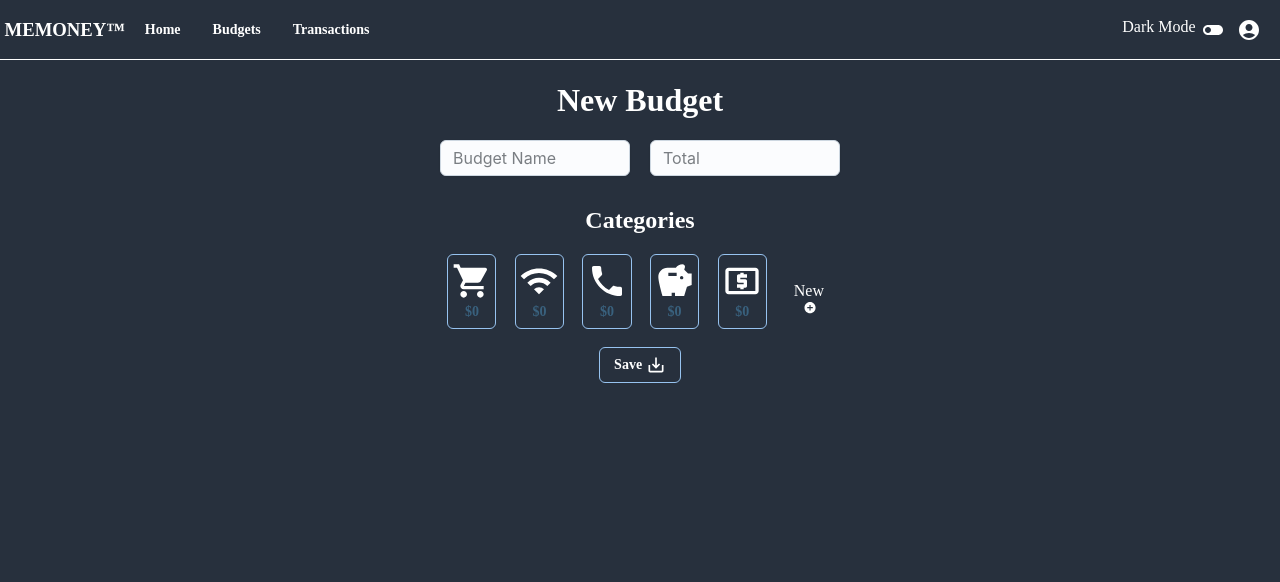
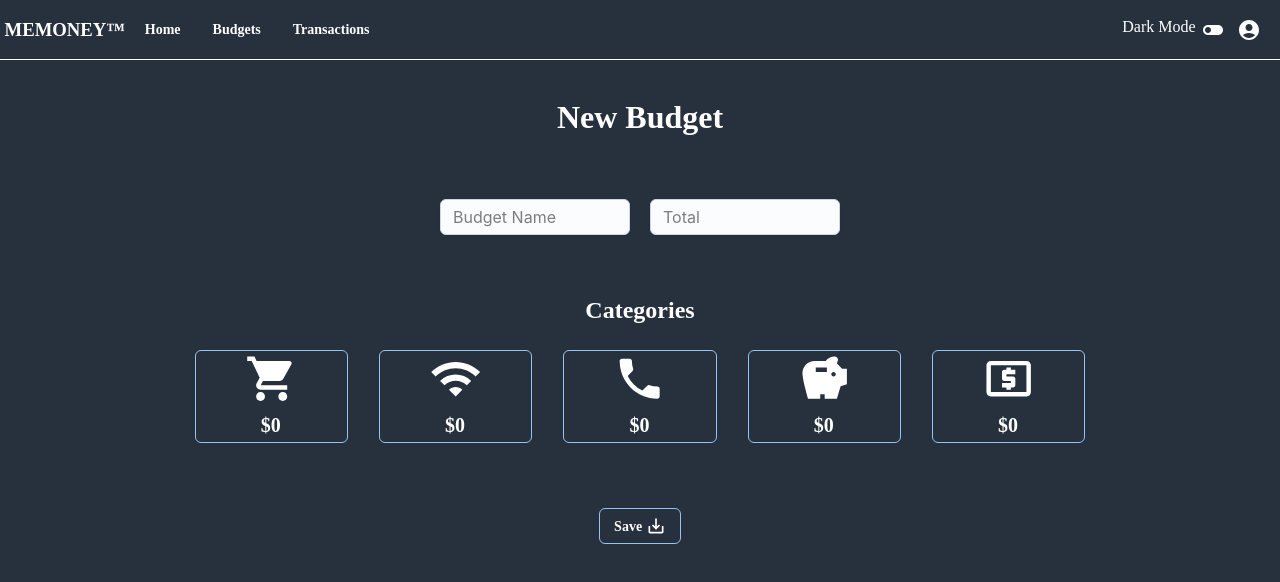
Before and after one commit to apizzulli/memoney-frontend, a React (Create React App) app: page /budgets/create in a window 1280 px wide. Shown: the top 582 px of the page. Built offline with nearby package versions, Linux system fonts and the light colour scheme; sample sign-in values are in the browser's storage.

Commit message:
fixing style on create budget

```diff
--- a/src/Components/Budget/CreateBudget.js
+++ b/src/Components/Budget/CreateBudget.js
@@ -83,15 +83,14 @@ export default function CreateBudget(){
         console.log('hi');
     }
     return(
-        <div className="verticalFlex" style={{width: '100vw'}}>
-            <h1>New Budget</h1>
-            <div className="verticalFlex" style={{width:'60%', height:'60%'}}>
+        <div style={{width: '100vw',height:'100vh', display:'flex', flexDirection:'column', alignItems:'center'}}>
+            <h1 style={{marginTop:'3%'}}>New Budget</h1>
             <div className='horizontalFlex' style={{gap:'5%',height:'15%'}}>
                 <Input id="nameInput" name="budgetName" sx={{width: 200}} placeholder="Budget Name" required></Input>
                 <Input id="totalInput" name="total" sx={{width: 200}} placeholder="Total" required></Input>
             </div>
-                <h2 style={{marginTop:'4%'}}>Categories</h2>
-                <div className='horizontalFlex' style={{columnGap:'3%', height:'100%',width:'80%'}}>
+            <h2 style={{marginBottom:'2%'}}>Categories</h2>
+            <div className='horizontalFlex' style={{columnGap:'3%', height:'15%',width:'80%'}}>
                 {
                     /*/
                         {Object.keys(CATEGORIES).map((name,i)=><MenuItem id="menuItem" onClick={()=>menuClick(CATEGORIES[name])}>
@@ -101,10 +100,8 @@ export default function CreateBudget(){
                         <CatCard allowInput={true} initialAmount={0} key={i} category={category}></CatCard>
                     )
                 }
-                    <span style={{}}>New <AddCircleIcon style={{paddingLeft:'5%',fontSize:'10pt'}}></AddCircleIcon></span>
             </div>
-                <Button onClick={createBudget} variant="outlined" style={{color:'white',fontFamily:'inherit'}} >Save<SaveAltIcon  style={{fontSize:'15pt',marginLeft:'8%',hover:'cursor'}}></SaveAltIcon></Button>
-            </div>
+            <Button onClick={createBudget} variant="outlined" style={{marginTop:'3%',color:'white',fontFamily:'inherit'}} >Save<SaveAltIcon  style={{fontSize:'15pt',marginLeft:'8%',hover:'cursor'}}></SaveAltIcon></Button>
             <h3 style={{visibility: serverFail ? "visible" : "hidden", color:"#f55656", fontWeight:'bolder', fontSize:'xxl', marginTop:'2%'}}>Server error, please try again</h3>
         </div>
     );
--- a/src/Components/Global/CatCard.js
+++ b/src/Components/Global/CatCard.js
@@ -19,19 +19,19 @@ export const pickIcon = (category) => {
     switch(category){
         case "Groceries":
         case "Grocery":
-            icon = <ShoppingCartIcon  style={{color:'white',fontSize:'30pt'}}></ShoppingCartIcon>;
+            icon = <ShoppingCartIcon  style={{color:'white',fontSize:'40pt'}}></ShoppingCartIcon>;
             break;
         case "Internet":
-            icon = <WifiIcon  style={{color:'white',fontSize:'30pt'}}></WifiIcon>;
+            icon = <WifiIcon  style={{color:'white',fontSize:'40pt'}}></WifiIcon>;
             break;
         case "Savings":
-            icon = <SavingsIcon  style={{color:'white',fontSize:'30pt'}}></SavingsIcon>;
+            icon = <SavingsIcon  style={{color:'white',fontSize:'40pt'}}></SavingsIcon>;
             break;
         case "Phone":
-            icon = <LocalPhoneIcon  style={{color:'white',fontSize:'30pt'}}></LocalPhoneIcon>;
+            icon = <LocalPhoneIcon  style={{color:'white',fontSize:'40pt'}}></LocalPhoneIcon>;
             break;
         case "Discretionary":
-            icon = <LocalAtmIcon  style={{color:'white',fontSize:'30pt'}}></LocalAtmIcon>;
+            icon = <LocalAtmIcon  style={{color:'white',fontSize:'40pt'}}></LocalAtmIcon>;
             break;
         default:
             break;
@@ -67,9 +67,9 @@ export default function CatCard({category, initialAmount, allowInput, width, hei
     }
     const inputs = () =>{
         return (
-            <div style={{display:'flex',flexDirection:'row'}}>
-                <input onKeyDown={h} style={{width:'100%',textAlign:'center'}} className="input" id={category+"Input"} type="number" placeholder="Amount"></input>
-                <CheckCircleIcon fontSize="small" onClick={set}></CheckCircleIcon>
+            <div style={{marginTop:'4%',display:'flex',flexDirection:'row', alignItems:'center',justifyContent:'center',justifyItems:'center',alignContent:'center',fontSize:'15pt'}}>
+                <input onKeyDown={h} style={{width:'35%',textAlign:'center'}} className="input" id={category+"Input"} type="number" placeholder="Amount"></input>
+                <CheckCircleIcon style={{}} fontSize="small" onClick={set}></CheckCircleIcon>
             </div>
         );
     }
@@ -81,22 +81,20 @@ export default function CatCard({category, initialAmount, allowInput, width, hei
         }
     }
     return(
-        <div id={category} style={{display:'flex',flexDirection:'column', alignItems:'center',width:"8%"}} className="tooltip">
-            <Button className="button" onClick={handleClick} variant="outlined" style={{backgroundColor: isSelected ? 'rgb(80, 99, 125)' : 'inherit',height:'100%',width:'100%',color:'white',alignItems:'center',alignContent:'center',justifyContent:'center',flexDirection:'column',display:'flex'}}>
+        <div id={category} style={{justifyContent:'center',alignItems:'center',display:'flex',flexDirection:'column', alignItems:'center',width:"15%",height:'100%'}} className="tooltip">
+            <Button className="button" onClick={handleClick} variant="outlined" style={{marginBottom:'2%',backgroundColor: isSelected ? 'rgb(80, 99, 125)' : 'inherit',height:'100%',width:'100%',color:'white',alignItems:'center',alignContent:'center',justifyContent:'center',flexDirection:'column',display:'flex'}}>
                 {icon}
                 {
                     allowInput ?
                         amountInput ?
                         inputs()
                         :
-                        <div style={{width:'100%', height:'100%',marginRight:'0%',marginLeft:'0%'}} >
-                            <span style={{color:'rgb(57, 97, 126)',textAlign:'center',width:'100%'}} >${amount}</span>
-                        </div>
+                        <span style={{fontSize:'15pt',marginTop:'4%',textAlign:'center',width:'100%',paddingRight:'1%'}} >${amount}</span>
                     :
                     <></>
                 }
             </Button>
-            <span style={{textAlign:'center',width:'100%'}} className='tooltiptext'>{category}</span>
+            <span style={{marginTop:'4%',textAlign:'center',width:'100%'}} className='tooltiptext'>{category}</span>
             {/* {amountText} */}
         </div>
     );
--- a/src/Components/Transactions/ViewTransactions.js
+++ b/src/Components/Transactions/ViewTransactions.js
@@ -102,7 +102,7 @@ export default function ViewTransactions() {
                         <div className='verticalFlex' style={{height:'30%', width:'100%'}}>
                             <h2>Transactions:</h2>
                             <div  className="tx-table" style={{height:'100%',width:'30%'}}>
-                                <div className="tx-row tx-row--head">
+                                <div className="tx-row tx-row--head" style={{marginBottom:'3%'}}>
                                     <div >Date</div>
                                     <div >Type</div>
                                     <div >Amount</div>
```
Also changed, not shown: src/style/default_styles.css (line endings or trailing spaces). Lines whose indentation alone changed are shown as unchanged.
